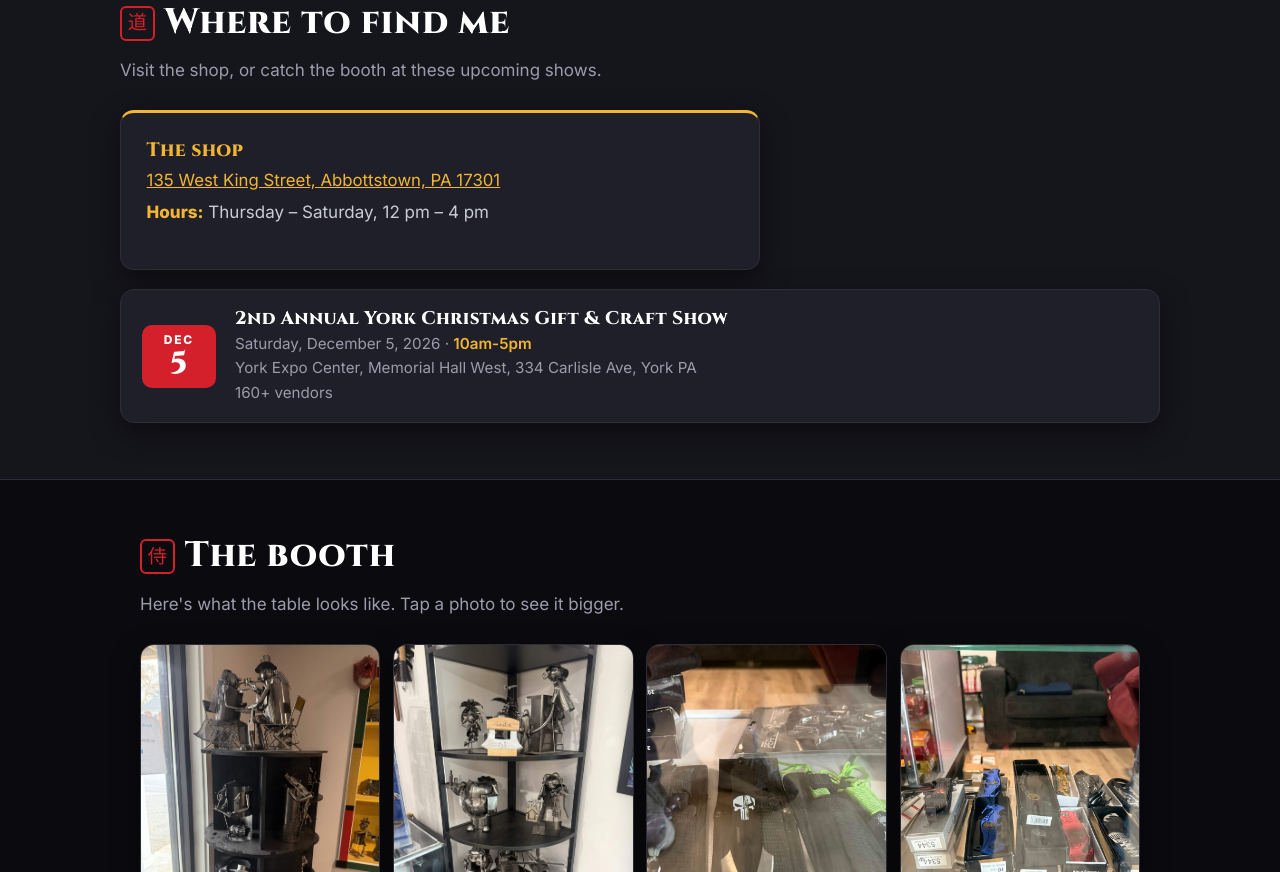
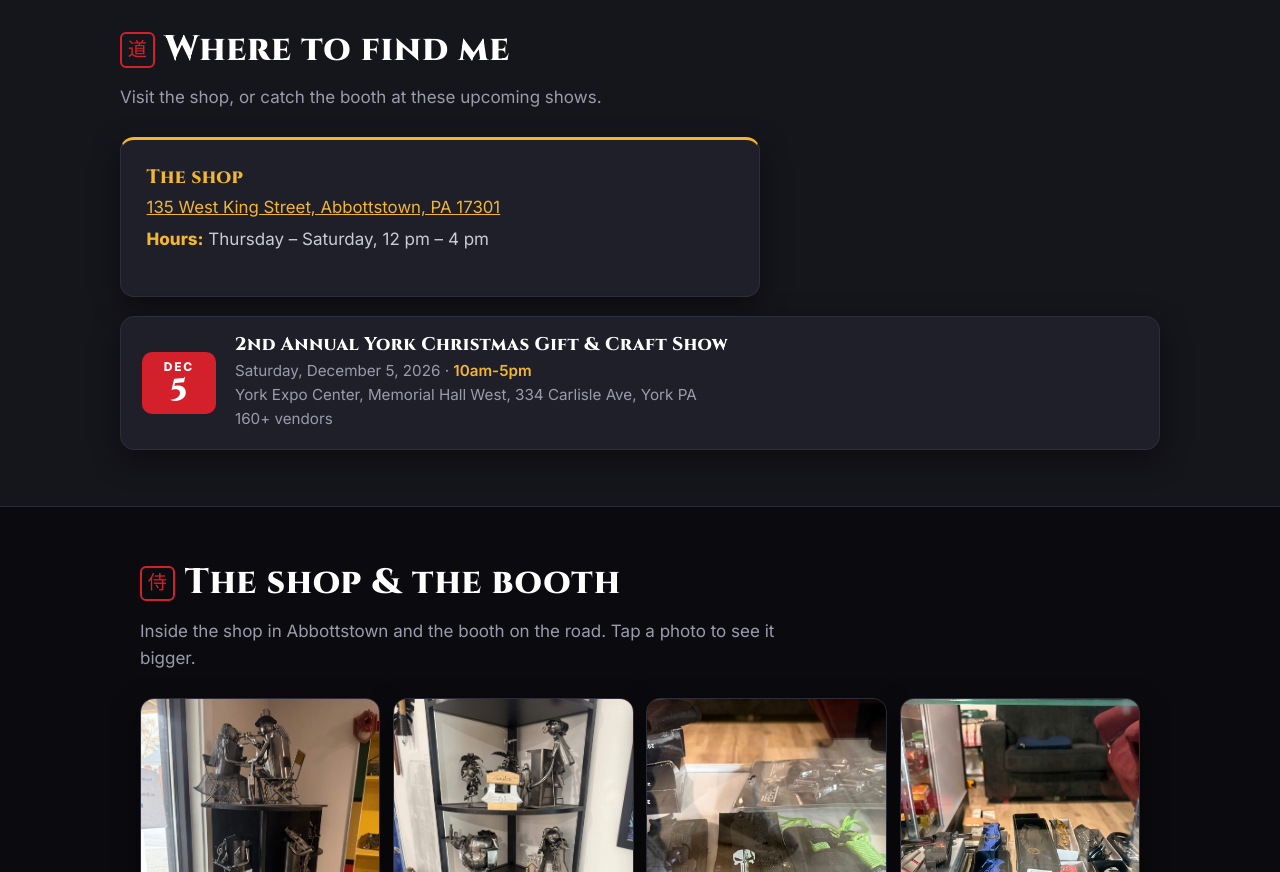
Before and after one commit to invalidprince/lynx-samurai, a plain HTML site: page index.html in a window 1280 px wide. Shown: the part 1679-2551 px from the top of the page. Drawn offline with Linux system fonts and the light colour scheme.

Commit message:
Gallery section covers shop and booth

```diff
--- a/index.html
+++ b/index.html
@@ -4,7 +4,7 @@
 <meta charset="utf-8">
 <meta name="viewport" content="width=device-width, initial-scale=1">
 <title>Lynx Samurai — Collectible Swords &amp; Armor</title>
-<meta name="description" content="Lynx Samurai sells unique collectible swords, katanas, and armor at shows and markets across central Pennsylvania. Come find the booth.">
+<meta name="description" content="Lynx Samurai sells unique collectible swords, katanas, and armor from the shop at 135 West King Street, Abbottstown, PA and at shows across central Pennsylvania.">
 <meta name="theme-color" content="#0b0b0f">
 <link rel="icon" href="assets/favicon.png">
 <link rel="preconnect" href="https://fonts.googleapis.com">
@@ -19,7 +19,7 @@
   <div class="hero-inner">
     <img class="logo" src="assets/logo.png" alt="Lynx Samurai logo — crossed katanas behind a samurai kabuto helmet on a red rising sun" width="1200" height="1200" fetchpriority="high">
     <p class="tagline">Collectible Swords <span aria-hidden="true">•</span> Armor <span aria-hidden="true">•</span> Display Pieces</p>
-    <p class="blurb">Hand-picked katanas, fantasy and anime blades, and samurai armor you won't find at the mall. See them in person at shows across central PA, or message me to reserve a piece.</p>
+    <p class="blurb">Hand-picked katanas, fantasy and anime blades, and samurai armor you won't find at the mall. See them in person at the shop in Abbottstown (Thu–Sat, 12–4 pm) or at shows across central PA, or message me to reserve a piece.</p>
     <div class="hero-cta">
       <a class="btn btn-primary" href="#events">Visit the shop</a>
       <a class="btn btn-ghost" href="#contact">Reserve a piece</a>
@@ -76,8 +76,8 @@
   </section>
 
   <section id="booth" class="section" aria-labelledby="booth-h">
-    <h2 id="booth-h"><span class="kanji" aria-hidden="true">侍</span> The booth</h2>
-    <p class="section-sub">Here's what the table looks like. Tap a photo to see it bigger.</p>
+    <h2 id="booth-h"><span class="kanji" aria-hidden="true">侍</span> The shop &amp; the booth</h2>
+    <p class="section-sub">Inside the shop in Abbottstown and the booth on the road. Tap a photo to see it bigger.</p>
     <div class="gallery">
       <a class="gallery-item" href="assets/gallery/booth-01.jpg" data-caption="Wedding couple figurine"><img src="assets/gallery/booth-01.jpg" alt="Wedding couple figurine" loading="lazy" decoding="async"></a>
       <a class="gallery-item" href="assets/gallery/booth-02.jpg" data-caption="Metal figurine tower"><img src="assets/gallery/booth-02.jpg" alt="Metal figurine tower" loading="lazy" decoding="async"></a>
```
